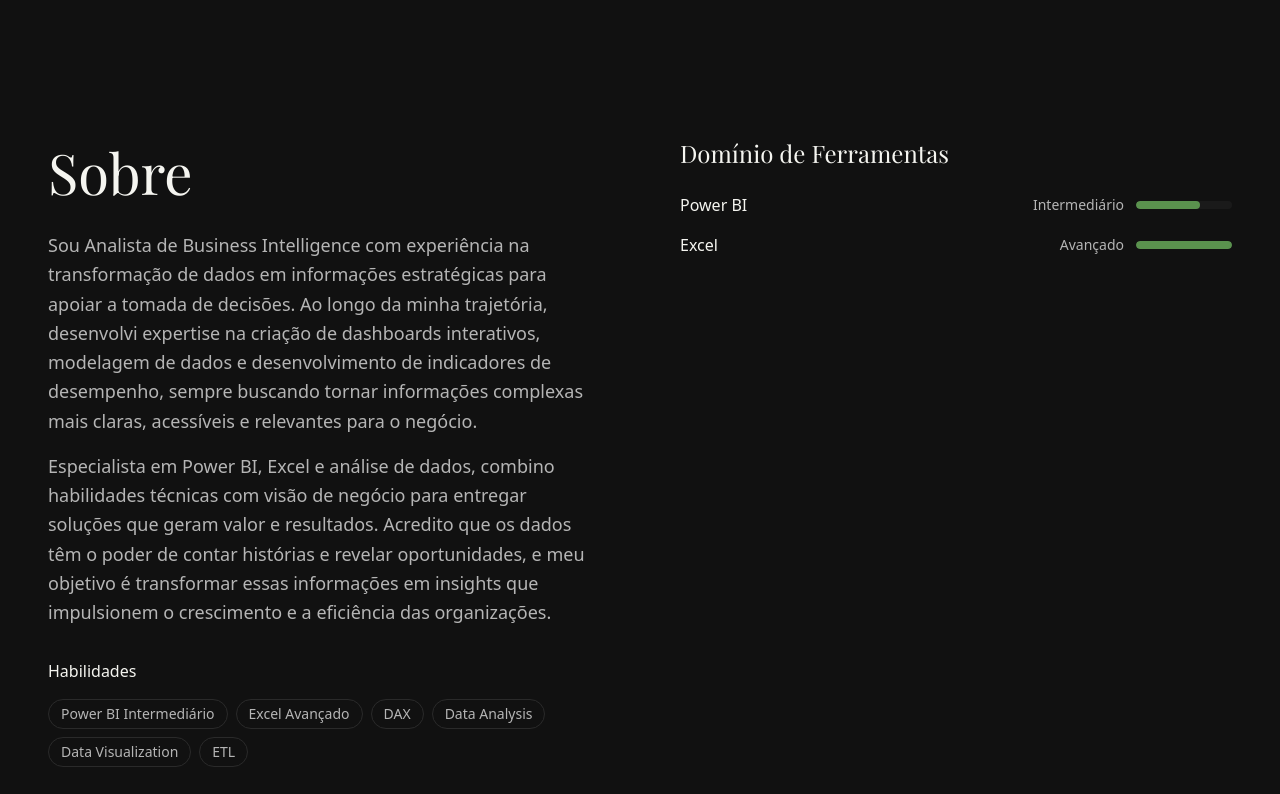
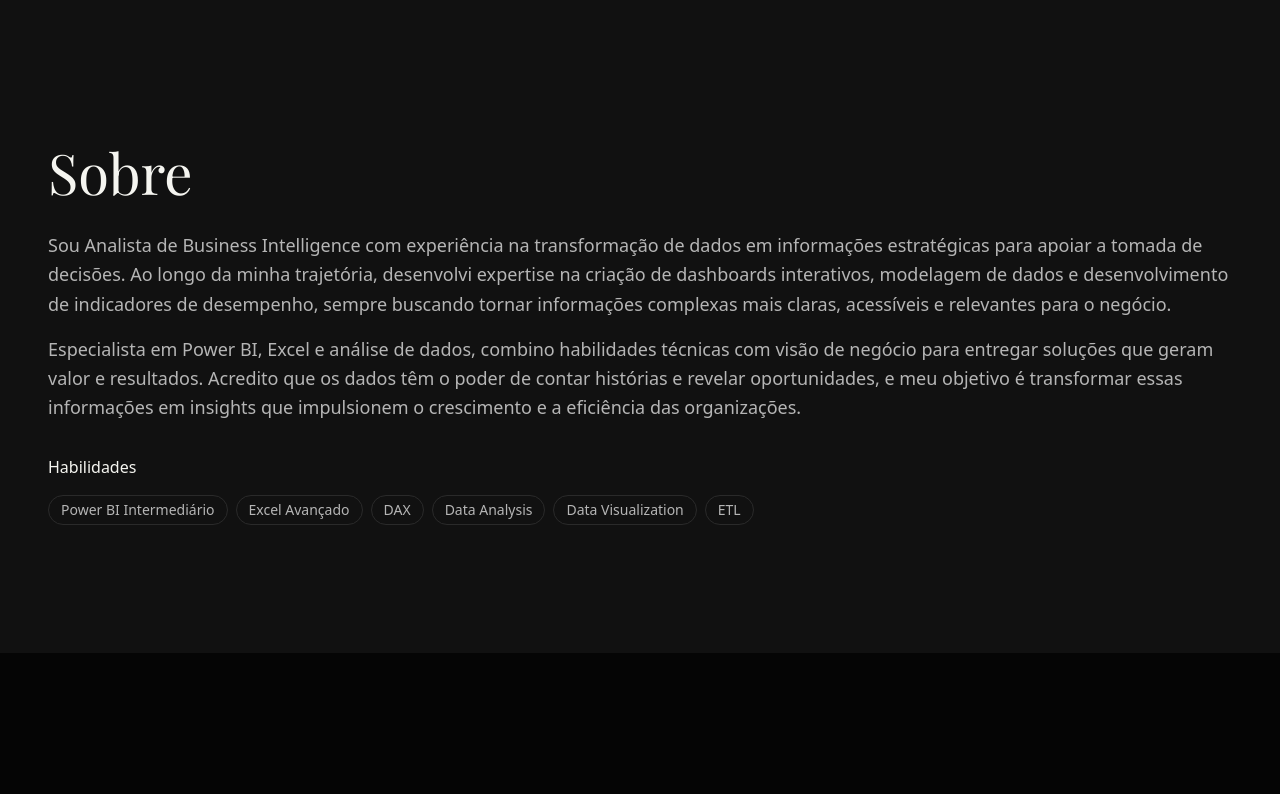
Before and after one commit to Diasszx/ManuDash, a React (Vite) app: page / in a window 1280 px wide. Shown: the part 1880-2674 px from the top of the page. Built offline with nearby package versions, Linux system fonts and the light colour scheme; a web font is replaced by a local one.

Commit message:
refactor: retired used tools.

```diff
--- a/src/components/sections/AboutSection.jsx
+++ b/src/components/sections/AboutSection.jsx
@@ -18,10 +18,10 @@ const tools = [
 export function AboutSection() {
   return (
     <section id="sobre" className="py-24 md:py-32 bg-surface">
-      <div className="px-4 md:px-8 lg:px-12">
-        <div className="max-w-7xl mx-auto">
-          <div className="grid grid-cols-1 lg:grid-cols-2 gap-12 lg:gap-20">
-            {/* Left - Bio */}
+      <div className="px-4 md:px-8 lg:px-12 w-full">
+        <div className="max-w-full mx-auto">
+          <div className="w-full">
+            {/* Bio */}
             <motion.div
               initial={{ opacity: 0, x: -30 }}
               whileInView={{ opacity: 1, x: 0 }}
@@ -48,8 +48,6 @@ export function AboutSection() {
                   impulsionem o crescimento e a eficiência das organizações.
                 </p>
               </div>
-
-              {/* Skills */}
               <div className="mt-8">
                 <h3 className="text-text-primary font-medium mb-4">
                   Habilidades
@@ -66,43 +64,6 @@ export function AboutSection() {
                 </div>
               </div>
             </motion.div>
-
-            {/* Right - Experience & Tools */}
-            <motion.div
-              initial={{ opacity: 0, x: 30 }}
-              whileInView={{ opacity: 1, x: 0 }}
-              viewport={{ once: true }}
-              transition={{ duration: 0.8, delay: 0.2 }}
-            >
-              {/* Tools Proficiency */}
-              <div className="mb-10">
-                <h3 className="font-heading text-2xl text-text-primary mb-6">
-                  Domínio de Ferramentas
-                </h3>
-                <div className="space-y-4">
-                  {tools.map((tool) => (
-                    <div
-                      key={tool.name}
-                      className="flex items-center justify-between"
-                    >
-                      <span className="text-text-primary">{tool.name}</span>
-                      <div className="flex items-center gap-3">
-                        <span className="text-text-secondary text-sm">
-                          {tool.level}
-                        </span>
-                        <div className="w-24 h-2 bg-card rounded-full overflow-hidden">
-                          <div
-                            className={`h-full bg-primary rounded-full ${
-                              tool.level === "Avançado" ? "w-full" : "w-2/3"
-                            }`}
-                          />
-                        </div>
-                      </div>
-                    </div>
-                  ))}
-                </div>
-              </div>
-            </motion.div>
           </div>
         </div>
       </div>
```
